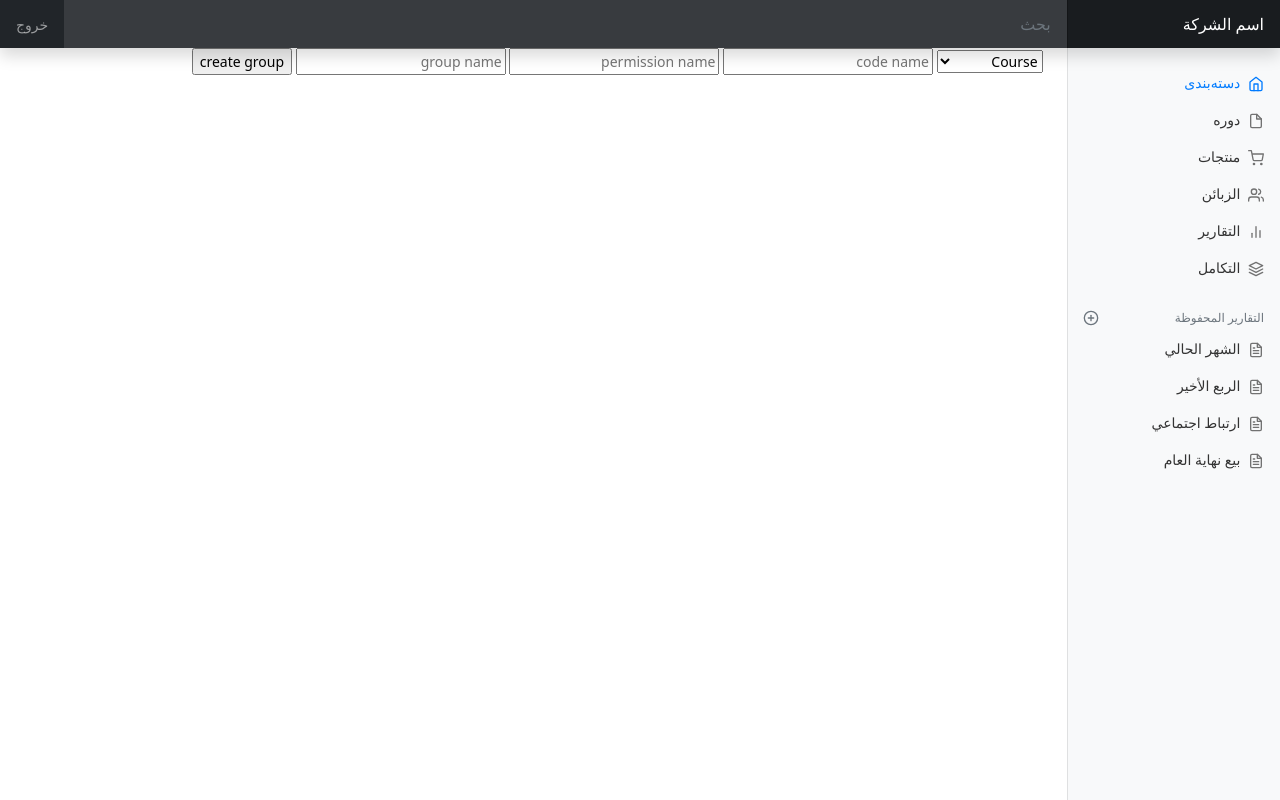
After one commit to MahanKabir/my_website, a Django app: page /accounts/manage in a window 1280 px wide. The commit adds this page. Run offline with Django 3.2, Linux system fonts and the light colour scheme; some libraries are stand-ins or nearby versions.

Commit message:
create group and perms

```diff
--- a/course/views.py
+++ b/course/views.py
@@ -16,7 +16,7 @@ def create(request):
             form.save()
             return redirect('dashboard')
 
-    return redirect('dashboard')
+    return render(request, 'create.html', {'courses': courses})
 
 def read(request):
     courses = Course.objects.all()
--- a/templates/header.html
+++ b/templates/header.html
@@ -51,7 +51,7 @@
 <div class="nav-scroller bg-white shadow-sm">
   <nav class="nav nav-underline" aria-label="Secondary navigation">
       {% if user.is_authenticated %}
-        <a class="nav-link active" aria-current="page" href="{% url 'dashboard' %}">Dashboard</a>
+        <a class="nav-link active" aria-current="page" href="{% url 'desktop' %}">Dashboard</a>
       {% endif %}
     <a class="nav-link" href="{% url 'create.cat' %}">دسته‌بندی</a>
     <a class="nav-link" href="{% url 'create.course' %}">دوره</a>
--- /dev/null
+++ b/user/templates/admin/dashboard.html
@@ -0,0 +1,160 @@
+
+{% load static %}
+<!doctype html>
+<html lang="ar" dir="rtl">
+  <head>
+    <meta charset="utf-8">
+    <meta name="viewport" content="width=device-width, initial-scale=1">
+    <meta name="description" content="">
+    <meta name="author" content="Mark Otto, Jacob Thornton, and Bootstrap contributors">
+    <meta name="generator" content="Hugo 0.79.0">
+    <title>قالب لوحة القيادة · Bootstrap v5.0</title>
+
+    <link rel="canonical" href="https://getbootstrap.com/docs/5.0/examples/dashboard-rtl/">
+
+
+
+    <!-- Bootstrap core CSS -->
+<link href="{% static 'css/bootstrap.rtl.min.css' %}" rel="stylesheet">
+
+    <!-- Favicons -->
+<link rel="apple-touch-icon" href="/docs/5.0/assets/img/favicons/apple-touch-icon.png" sizes="180x180">
+<link rel="icon" href="/docs/5.0/assets/img/favicons/favicon-32x32.png" sizes="32x32" type="image/png">
+<link rel="icon" href="/docs/5.0/assets/img/favicons/favicon-16x16.png" sizes="16x16" type="image/png">
+<link rel="manifest" href="/docs/5.0/assets/img/favicons/manifest.json">
+<link rel="mask-icon" href="/docs/5.0/assets/img/favicons/safari-pinned-tab.svg" color="#7952b3">
+<link rel="icon" href="/docs/5.0/assets/img/favicons/favicon.ico">
+<meta name="theme-color" content="#7952b3">
+
+
+    <style>
+      .bd-placeholder-img {
+        font-size: 1.125rem;
+        text-anchor: middle;
+        -webkit-user-select: none;
+        -moz-user-select: none;
+        user-select: none;
+      }
+
+      @media (min-width: 768px) {
+        .bd-placeholder-img-lg {
+          font-size: 3.5rem;
+        }
+      }
+    </style>
+
+
+    <!-- Custom styles for this template -->
+    <link href="{% static 'css/dashboard.rtl.css' %}" rel="stylesheet">
+  </head>
+  <body>
+
+<header class="navbar navbar-dark sticky-top bg-dark flex-md-nowrap p-0 shadow">
+  <a class="navbar-brand col-md-3 col-lg-2 me-0 px-3" href="#">اسم الشركة</a>
+  <button class="navbar-toggler position-absolute d-md-none collapsed" type="button" data-bs-toggle="collapse" data-bs-target="#sidebarMenu" aria-controls="sidebarMenu" aria-expanded="false" aria-label="تبديل التنقل">
+    <span class="navbar-toggler-icon"></span>
+  </button>
+  <input class="form-control form-control-dark w-100" type="text" placeholder="بحث" aria-label="بحث">
+  <ul class="navbar-nav px-3">
+    <li class="nav-item text-nowrap">
+      <a class="nav-link" href="{% url 'logout' %}">خروج</a>
+    </li>
+  </ul>
+</header>
+
+<div class="container-fluid">
+  <div class="row">
+    <nav id="sidebarMenu" class="col-md-3 col-lg-2 d-md-block bg-light sidebar collapse">
+      <div class="position-sticky pt-3">
+        <ul class="nav flex-column">
+          <li class="nav-item">
+            <a class="nav-link active" aria-current="page" href="{% url 'read.cat' %}">
+              <span data-feather="home"></span>
+              دسته‌بندی
+            </a>
+          </li>
+          <li class="nav-item">
+            <a class="nav-link" href="{% url 'read.course' %}">
+              <span data-feather="file"></span>
+              دوره
+            </a>
+          </li>
+          <li class="nav-item">
+            <a class="nav-link" href="#">
+              <span data-feather="shopping-cart"></span>
+              منتجات
+            </a>
+          </li>
+          <li class="nav-item">
+            <a class="nav-link" href="#">
+              <span data-feather="users"></span>
+              الزبائن
+            </a>
+          </li>
+          <li class="nav-item">
+            <a class="nav-link" href="#">
+              <span data-feather="bar-chart-2"></span>
+              التقارير
+            </a>
+          </li>
+          <li class="nav-item">
+            <a class="nav-link" href="#">
+              <span data-feather="layers"></span>
+              التكامل
+            </a>
+          </li>
+        </ul>
+
+        <h6 class="sidebar-heading d-flex justify-content-between align-items-center px-3 mt-4 mb-1 text-muted">
+          <span>التقارير المحفوظة</span>
+          <a class="link-secondary" href="#" aria-label="أضف تقرير جديد">
+            <span data-feather="plus-circle"></span>
+          </a>
+        </h6>
+        <ul class="nav flex-column mb-2">
+          <li class="nav-item">
+            <a class="nav-link" href="#">
+              <span data-feather="file-text"></span>
+              الشهر الحالي
+            </a>
+          </li>
+          <li class="nav-item">
+            <a class="nav-link" href="#">
+              <span data-feather="file-text"></span>
+              الربع الأخير
+            </a>
+          </li>
+          <li class="nav-item">
+            <a class="nav-link" href="#">
+              <span data-feather="file-text"></span>
+              ارتباط اجتماعي
+            </a>
+          </li>
+          <li class="nav-item">
+            <a class="nav-link" href="#">
+              <span data-feather="file-text"></span>
+              بيع نهاية العام
+            </a>
+          </li>
+        </ul>
+      </div>
+    </nav>
+
+    <main class="col-md-9 ms-sm-auto col-lg-10 px-md-4">
+
+
+
+    {% block dashboard %}
+
+
+        {% endblock %}
+    </main>
+  </div>
+</div>
+
+
+    <script src="{% static 'js/bootstrap.bundle.min.js' %}"></script>
+
+      <script src="{% static 'js/feather.min.js' %}"></script><script src="{% static 'js/Chart.min.js' %}"></script><script src="{% static 'js/dashboard.js' %}"></script>
+  </body>
+</html>
--- /dev/null
+++ b/user/templates/admin/manage.html
@@ -0,0 +1,25 @@
+{% extends 'admin/dashboard.html' %}
+
+
+
+{% block dashboard %}
+
+
+    <form action="{% url 'manage' %}" method="POST">
+        {% csrf_token %}
+
+        <select name="choose">
+            {% for model in models %}
+                <option value="{{ model }}">{{ model }}</option>
+            {% endfor %}
+        </select>
+
+        <input type="text" name="codename" placeholder="code name">
+        <input type="text" name="permname" placeholder="permission name">
+        <input type="text" name="group" placeholder="group name">
+        <input type="submit" value="create group">
+
+    </form>
+
+
+{% endblock %}
--- a/user/urls.py
+++ b/user/urls.py
@@ -7,7 +7,11 @@ urlpatterns = [
     path('', include('django.contrib.auth.urls')),
     path('register', views.register, name='register'), #localhost:8000/accounts/register
     path('profile/', views.profile, name='profile'), #localhost:8000/accounts/profile
-    path('dashboard/', views.dashboard, name='dashboard'), #localhost:8000/accounts/dashboard
+    path('desktop/', views.desktop, name='desktop'), #localhost:8000/accounts/desktop
+    path('perm', views.perm, name='perm'), #localhost:8000/accounts/perm
+    path('group', views.group_user, name='group'), #localhost:8000/accounts/group
+    path('c_g', views.create_group, name='c_g'), #localhost:8000/accounts/c_g
+    path('manage', views.user_manage, name='manage'), #localhost:8000/accounts/manage
 ]
 # accounts/login/ [name='login']
 # accounts/logout/ [name='logout']
--- a/user/views.py
+++ b/user/views.py
@@ -1,9 +1,14 @@
 from django.contrib.auth.decorators import login_required
-from django.shortcuts import render
+from django.contrib.auth.models import Permission, User
+from django.contrib.contenttypes.models import ContentType
+from django.shortcuts import render, redirect
+from django.contrib.auth.models import Group
+from django.apps import apps
 
 # Create your views here.
 from django.contrib.auth.forms import UserCreationForm
 
+from category.models import Category
 from course.models import Course
 
 
@@ -22,6 +27,58 @@ def profile(request):
     return render(request, 'profile.html')
 
 @login_required
-def dashboard(request):
+def desktop(request):
+    return render(request, 'admin/dashboard.html')
 
-    return render(request, 'dashboard.html')
+
+
+def perm(request):
+    user = User.objects.get(id=1)
+    content_type = ContentType.objects.get_for_model(Category)
+    permission = Permission.objects.get(
+        codename='change_category',
+        content_type=content_type,
+    )
+    user.user_permissions.add(permission)
+    return redirect('login')
+
+
+def group_user(request):
+    my_group = Group.objects.get(name='owner')
+    my_group.user_set.add(6)
+    return redirect('login')
+
+def create_group(request):
+    new_group, created = Group.objects.get_or_create(name='asb')
+    ct = ContentType.objects.get_for_model(Category)
+    permission = Permission.objects.create(codename='add_category',
+                                    name='Can add category',
+                                    content_type=ct)
+    new_group.permissions.add(permission)
+    return redirect('login')
+
+def user_manage(request):
+
+    if request.method == "POST":
+        new_group, created = Group.objects.get_or_create(name=request.POST['group'])
+        ct = ContentType.objects.get_for_model(User)
+
+        new_perm, permission = Permission.objects.get_or_create(
+            codename=request.POST['codename'],
+            name=request.POST['permname'],
+            content_type=ct)
+
+        if new_group:
+            if new_perm:
+                new_group.permissions.add(new_perm)
+            else:
+                new_group.permissions.add(permission)
+        else:
+            if new_perm:
+                created.permissions.add(new_perm)
+            else:
+                created.permissions.add(permission)
+
+
+    app_models = [model.__name__ for model in apps.get_models()]
+    return render(request, 'admin/manage.html', {'models': app_models})
```
Also changed, not shown: category/templates/category_read.html (+9 -6 lines), user/templates/user/dashboard.html (renamed from user/templates/dashboard.html, +1 -39 lines).
